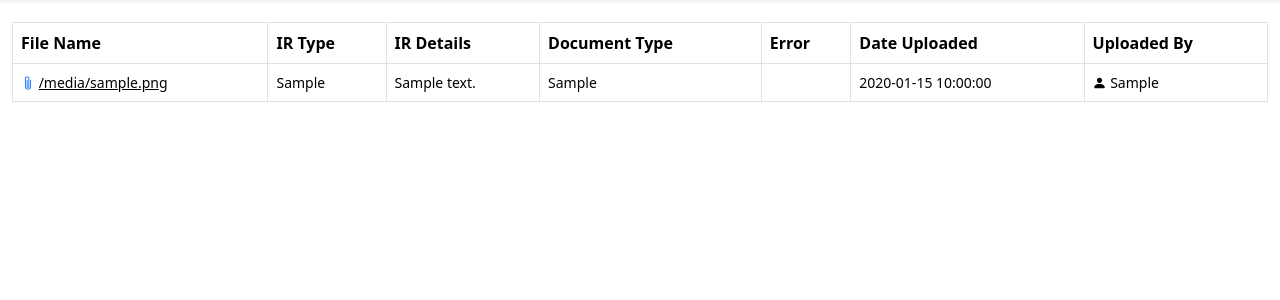
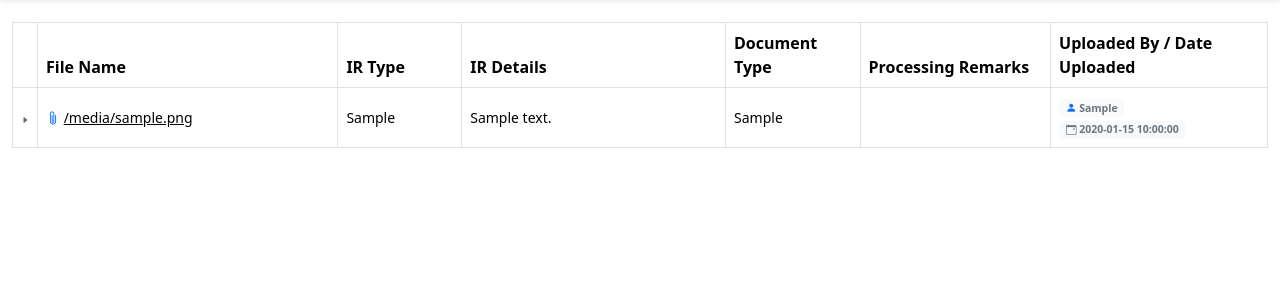
Before and after one commit to GPL-PRC0977/cash_non_cash_web_app, a Flask app: template templates/dashboard.html in a window 1280 px wide. Shown: the part 48-348 px from the top of the page. Run offline with Flask 3, Linux system fonts and the light colour scheme; the template is opened without the code that fills it: most values are stand-ins (such as "Sample title", 1, 10 or a date in 2020); grey boxes marked "Sample" are stand-in pictures; parts of the project's set-up code (start-up, migrations or seed data) failed here and were passed over; some libraries are stand-ins or nearby versions.

Commit message:
Fix gridview

```diff
--- a/templates/dashboard.html
+++ b/templates/dashboard.html
@@ -27,28 +27,32 @@
                 <table class="table table-bordered table-hover custom_table" style="margin-bottom: unset !important;">
                     <thead>
                         <tr>
+                            <th style="width: 20px;"></th>
                             <th class="d-none">File ID</th>
-                            <th>File Name</th>
-                            <th>IR Type</th>
-                            <th>IR Details</th>
-                            <th>Document Type</th>
-                            <th>Error</th>
-                            <th>Date Uploaded</th>
-                            <th>Uploaded By</th>
+                            <th style="width: 370px;">File Name</th>
+                            <th style="width: 150px;">IR Type</th>
+                            <th style="width: 350px;">IR Details</th>
+                            <th style="width: 150px;">Document Type</th>
+                            <th style="width: 230px;">Processing Remarks</th>
+                            <th style="width: 250px;">Uploaded By / Date Uploaded</th>
+                            <!-- <th>Uploaded By</th> -->
                         </tr>
                     </thead>
                     <tbody>
                         {% if master_data %}
                             {% for data in master_data%}
                             <tr>
-                                <td class="d-none">{{ data.file_id }}</td>
-                                <td><i class="bi bi-paperclip text-primary" style="rotate: 5deg;"></i> <u>{{ data.file_original_name }}</u></td>
-                                <td>{{ data.ir_type }}</td>
-                                <td>{{ data.ir_description }}</td>
-                                <td>{{ data.document_type }}</td>
-                                <td>{{ data.error }}</td>
-                                <td>{{ data.date_uploaded }}</td>
-                                <td><i class="bi bi-person-fill"></i> {{ data.uploaded_by }}</td>
+                                <td class="align-middle"><i class="bi bi-caret-right-fill"
+                                    style="color: rgb(103, 106, 104);font-size:8px;"></i></td>
+                                <td class="d-none align-middle">{{ data.file_id }}</td>
+                                <td class="align-middle"><i class="bi bi-paperclip text-primary" style="rotate: 5deg;"></i> <u>{{ data.file_original_name }}</u></td>
+                                <td class="align-middle">{{ data.ir_type }}</td>
+                                <td class="align-middle">{{ data.ir_description }}</td>
+                                <td class="align-middle">{{ data.document_type }}</td>
+                                <td class="align-middle">{{ data.error }}</td>
+                                <!-- <td>{{ data.date_uploaded }}</td> -->
+                                <td class="align-middle"><span class="badge bg-light text-secondary"><i class="bi bi-person-fill text-primary"></i> {{ data.uploaded_by }}</span> <br>
+                                    <span class="badge bg-light text-secondary"><i class="bi bi-calendar-event"></i> {{ data.date_uploaded }}</span></td>
                             </tr>
                             {% endfor %}
                         {% endif %}
```
